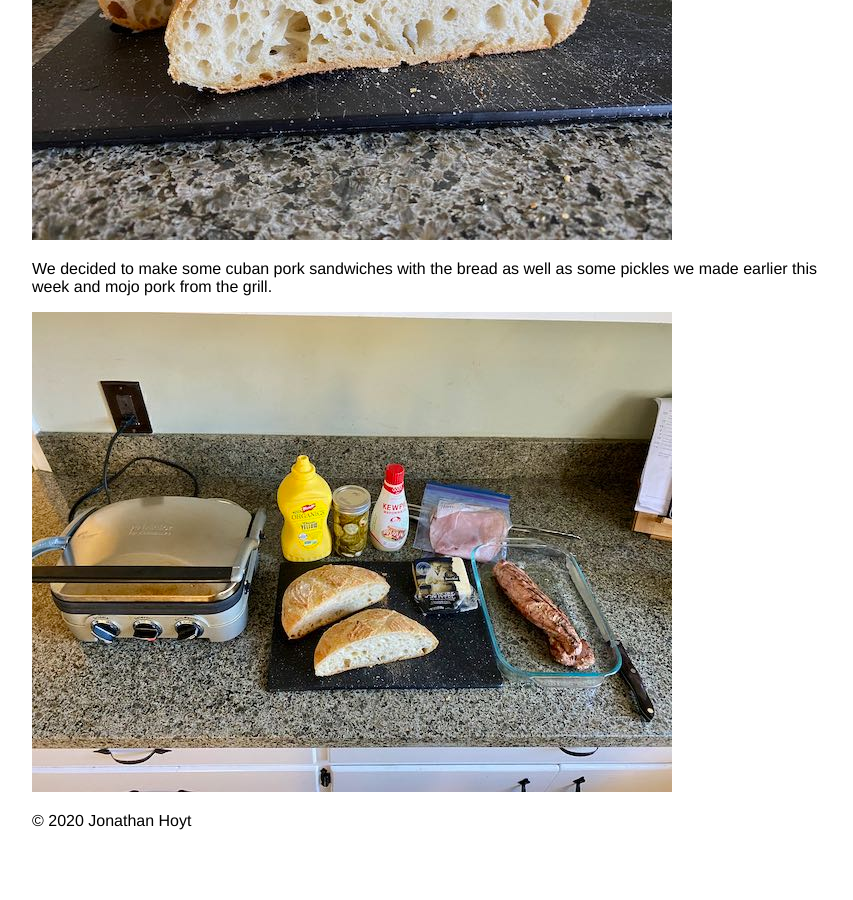
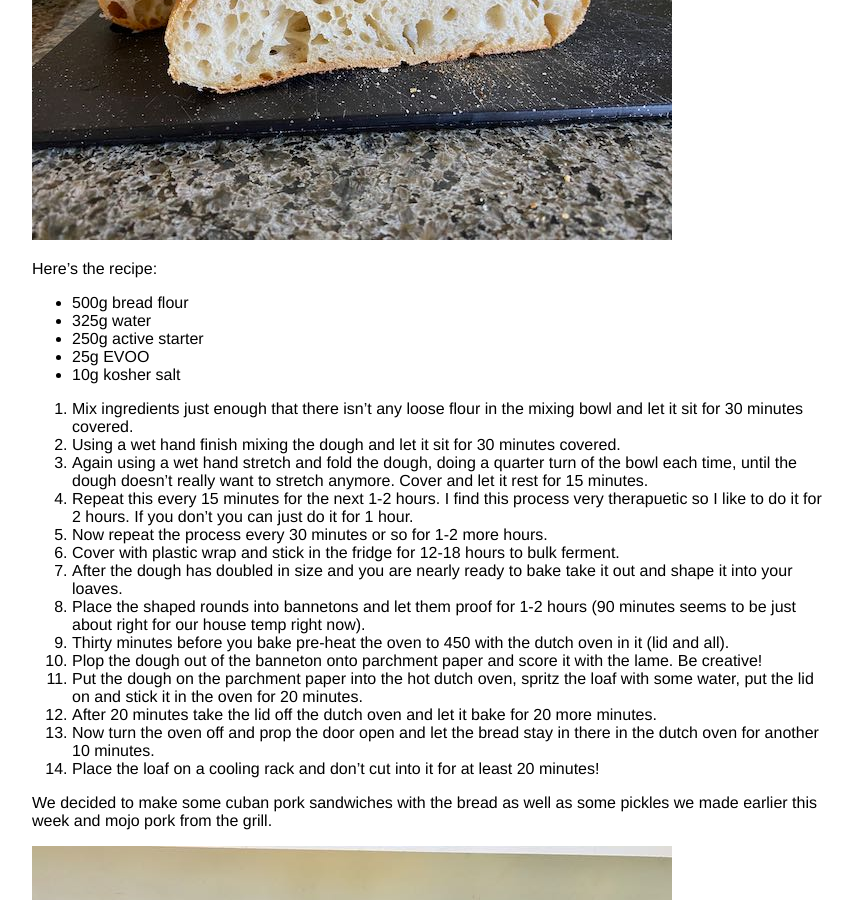
Before and after one commit to jonmagic/tsd, a Jekyll site: the page built from index.md, in a window 1280 px wide and 900 px high, scrolled down 15039 px. Shown: the whole window, without its empty margins (208-1061 px from the left). Built offline with Jekyll 4.4.1, drawn with Linux system fonts in a browser that asks for light colours; emoji names are drawn with the system emoji font; before the commit the page ends 15877 px from its top, so only the background shows below that; some of the changed text lies outside the part shown.

Commit message:
Add my current recipe

```diff
--- a/_layouts/default.html
+++ b/_layouts/default.html
@@ -8,7 +8,7 @@
     <div class="container">
       <h1>{{ page.title }}</h1>
       <p>Diary entries are sorted oldest to newest.</p>
-      <div><a href="#bottom">Jump to most recent post</a></div>
+      <div><a href="#bottom">Jump to most recent post</a> - <a href="#recipe">My current rustic loaf recipe</a></div>
       <section>
         {{ content }}
       </section>
--- a/index.md
+++ b/index.md
@@ -220,6 +220,30 @@ The skin was perfectly crunchy and these loaves had a beautiful airy crumb.
 
 ![look at that crumb]({{ site.url }}/images/p20-look-at-that-crumb.jpg)
 
+<a name="recipe"></a>
+Here's the recipe:
+
+* 500g bread flour
+* 325g water
+* 250g active starter
+* 25g EVOO
+* 10g kosher salt
+
+1. Mix ingredients just enough that there isn't any loose flour in the mixing bowl and let it sit for 30 minutes covered.
+1. Using a wet hand finish mixing the dough and let it sit for 30 minutes covered.
+1. Again using a wet hand stretch and fold the dough, doing a quarter turn of the bowl each time, until the dough doesn't really want to stretch anymore. Cover and let it rest for 15 minutes.
+ 1. Repeat this every 15 minutes for the next 1-2 hours. I find this process very therapuetic so I like to do it for 2 hours. If you don't you can just do it for 1 hour.
+ 1. Now repeat the process every 30 minutes or so for 1-2 more hours.
+ 1. Cover with plastic wrap and stick in the fridge for 12-18 hours to bulk ferment.
+ 1. After the dough has doubled in size and you are nearly ready to bake take it out and shape it into your loaves.
+ 1. Place the shaped rounds into bannetons and let them proof for 1-2 hours (90 minutes seems to be just about right for our house temp right now).
+ 1. Thirty minutes before you bake pre-heat the oven to 450 with the dutch oven in it (lid and all).
+ 1. Plop the dough out of the banneton onto parchment paper and score it with the lame. Be creative!
+ 1. Put the dough on the parchment paper into the hot dutch oven, spritz the loaf with some water, put the lid on and stick it in the oven for 20 minutes.
+ 1. After 20 minutes take the lid off the dutch oven and let it bake for 20 more minutes.
+ 1. Now turn the oven off and prop the door open and let the bread stay in there in the dutch oven for another 10 minutes.
+ 1. Place the loaf on a cooling rack and don't cut into it for at least 20 minutes!
+
 We decided to make some cuban pork sandwiches with the bread as well as some pickles we made earlier this week and mojo pork from the grill.
 
 ![cuban pork sandwich time]({{ site.url }}/images/p21-cuban-pork-sandwich-time.jpg)
```
Also changed, not shown: other parts of index.md (+1 -1 lines).
